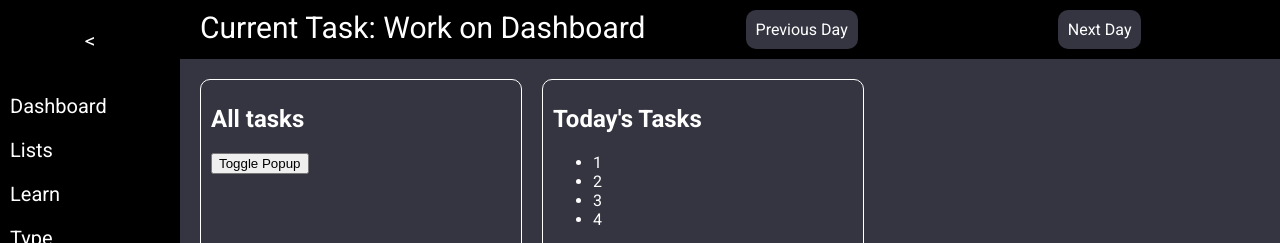
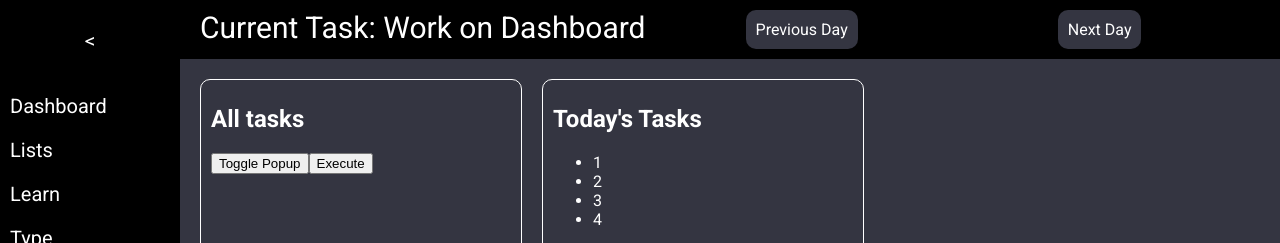
Before and after one commit to philwing100/Portfolio-Vue-Frontend, a Vue app: page /dashboard in a window 1280 px wide. Shown: the top 243 px of the page. Built offline with nearby package versions, Linux system fonts and the light colour scheme.

Commit message:
Updates to list

```diff
--- a/src/components/ListItems/ListElement.vue
+++ b/src/components/ListItems/ListElement.vue
@@ -6,29 +6,42 @@
       <div class="popup">
         <span class="close" @click="closePopup">X</span>
         <div class="popup-content">
-          <PopupList :items="items" />
+          <!--<PopupList :items="items" />-->
         </div>
       </div>
+    </div>
+    <button @click="setList">Execute</button>
+    <div class="ListContainer">
+      <ul class="ListItem">
+      </ul>
     </div>
   </div>
 </template>
 
 <script>
-import PopupList from './PopupList.vue';
+//import PopupList from './PopupList.vue';
 
-
+const testArray = ["Obamna", 52]
+localStorage.setItem('user', JSON.stringify(testArray));
 
 export default {
   name: 'ListElement',
   components: {
-    PopupList
+    //PopupList
   },
   data() {
     return {
     };
   },
-
+  methods: {
+    setList() {
+      const li = document.createElement('li')
+      li.textContent = localStorage.getItem('user');
+      const ul = document.querySelector('ul');
+      ul.appendChild(li);
+    }
   }
+}
 </script>
 
 <style scoped>
```
